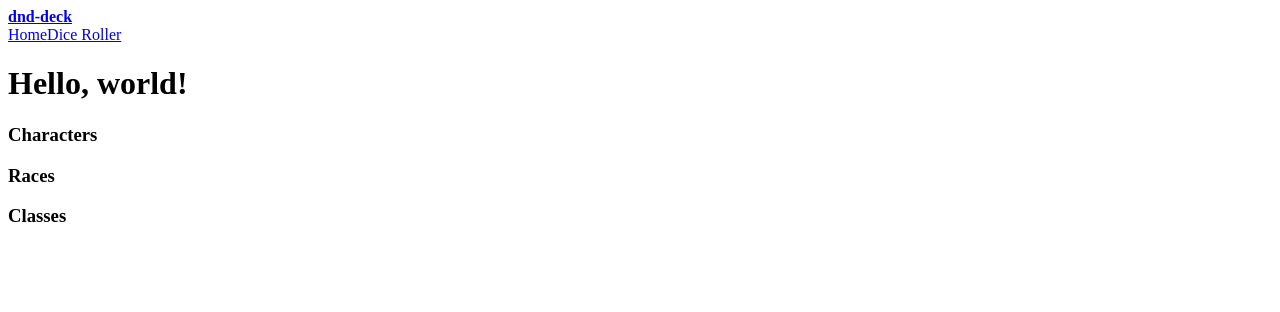
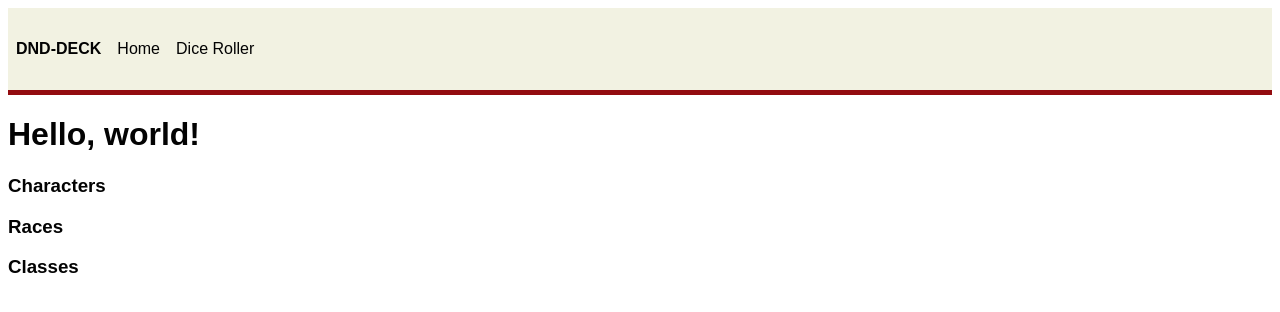
Before and after one commit to mdaffin/dnd-deck, a Nuxt app: page / in a window 1280 px wide. Shown: the top 312 px of the page. Built offline with nearby package versions, Linux system fonts and the light colour scheme.

Commit message:
Might finally have got this working. Blew up and rebuilt the branch

```diff
--- a/src/layouts/default.vue
+++ b/src/layouts/default.vue
@@ -1,16 +1,46 @@
 <template>
   <div class="layout">
     <header class="header">
-      <strong>
-        <n-link to="/">dnd-deck</n-link>
-      </strong>
       <nav class="nav">
+        <strong>
+          <n-link to="/">DND-DECK</n-link>
+        </strong>
         <n-link class="nav__link" to="/">Home</n-link>
-        <n-link class="nav__link" to="/dice-roll-test">Dice Roller</n-link>
+        <n-link class="nav__link" to="/dice">Dice Roller</n-link>
       </nav>
     </header>
     <nuxt />
   </div>
 </template>
 
-<style></style>
+<style scoped>
+div,
+article,
+header,
+nav,
+form,
+a,
+main {
+  font-family: sans-serif;
+  color: #030303;
+  margin: 0;
+  padding: 0;
+}
+
+header {
+  background-color: #f1f1dee0;
+  padding: 2em 0;
+  justify-content: space-evenly;
+  border-bottom: 5px solid #930c10;
+}
+
+nav {
+  display: flex;
+  justify-content: flex-start;
+}
+
+a {
+  text-decoration: none;
+  margin: 0 0.5em;
+}
+</style>
```
